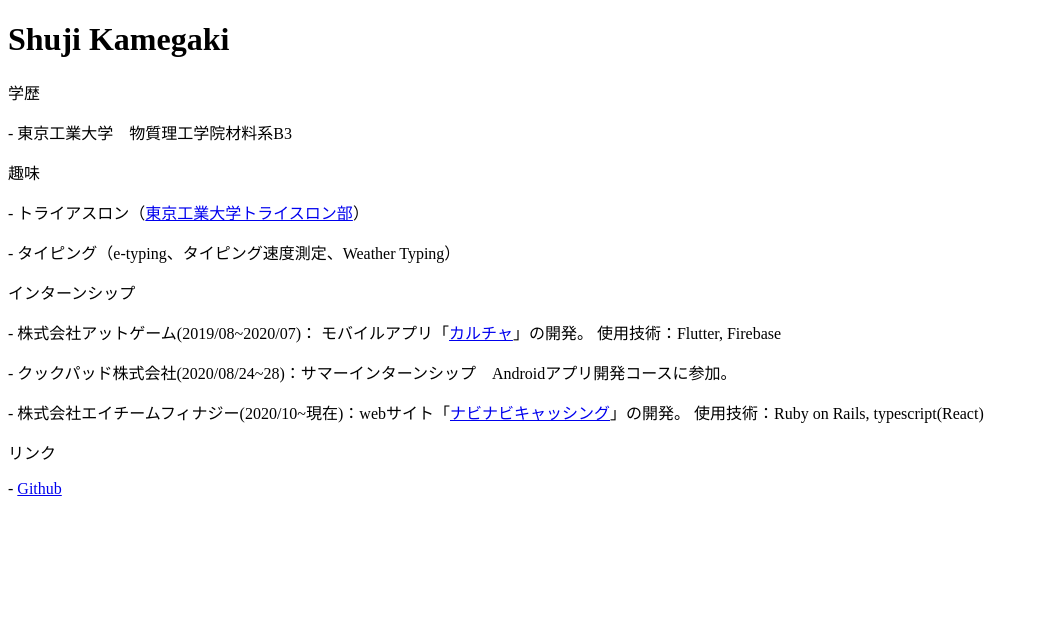
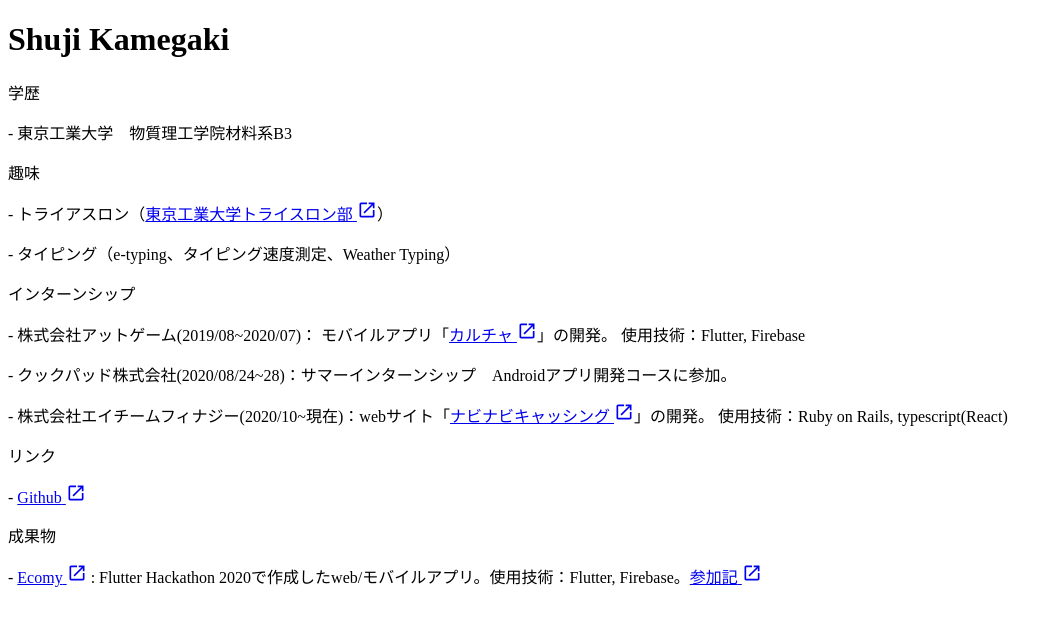
Before and after one commit to kmgk/kmgk.github.io, a Next.js app in the folder portfolio_next/: page / in a window 1280 px wide. Shown: the top 626 px of the page, without its empty margins (0-1063 px from the left). Built offline with nearby package versions, Linux system fonts and the light colour scheme.

Commit message:
material-ui iconを追加

```diff
--- a/portfolio_next/components/LinkText.tsx
+++ b/portfolio_next/components/LinkText.tsx
@@ -1,4 +1,5 @@
 import React, { FC } from 'react';
+import Launch from '@material-ui/icons/Launch';
 
 interface LinkTextProps {
   text: string;
@@ -9,7 +10,7 @@
 export const LinkText: FC<LinkTextProps> = ({ text, link, external }) => {
   return (
     <a className='text-blue-500' href={link} target={external ? '_blank' : ''}>
-      {text}
+      {text} {external && <Launch color='inherit' fontSize='small' />}
     </a>
   );
 };
--- a/portfolio_next/package.json
+++ b/portfolio_next/package.json
@@ -8,6 +8,8 @@
     "start": "next start"
   },
   "dependencies": {
+    "@material-ui/core": "^4.11.0",
+    "@material-ui/icons": "^4.9.1",
     "next": "10.0.0",
     "postcss-preset-env": "^6.7.0",
     "react": "17.0.1",
--- a/portfolio_next/pages/index.tsx
+++ b/portfolio_next/pages/index.tsx
@@ -57,6 +57,17 @@
           <LinkText text='Github' link='https://github.com/kmgk' external={true} />
         </SectionItem>
       </Section>
+      <Section title='成果物'>
+        <SectionItem>
+          <LinkText text='Ecomy' link='https://github.com/kmgk/flutter_hack_20' external={true} /> :
+          Flutter Hackathon 2020で作成したweb/モバイルアプリ。使用技術：Flutter, Firebase。
+          <LinkText
+            text='参加記'
+            link='https://kmgk.hatenablog.com/entry/2020/06/30/001248'
+            external={true}
+          />
+        </SectionItem>
+      </Section>
     </div>
   </div>
 );
```
Also changed, not shown: 2 other files (tests, documents, lock files or other folders).
